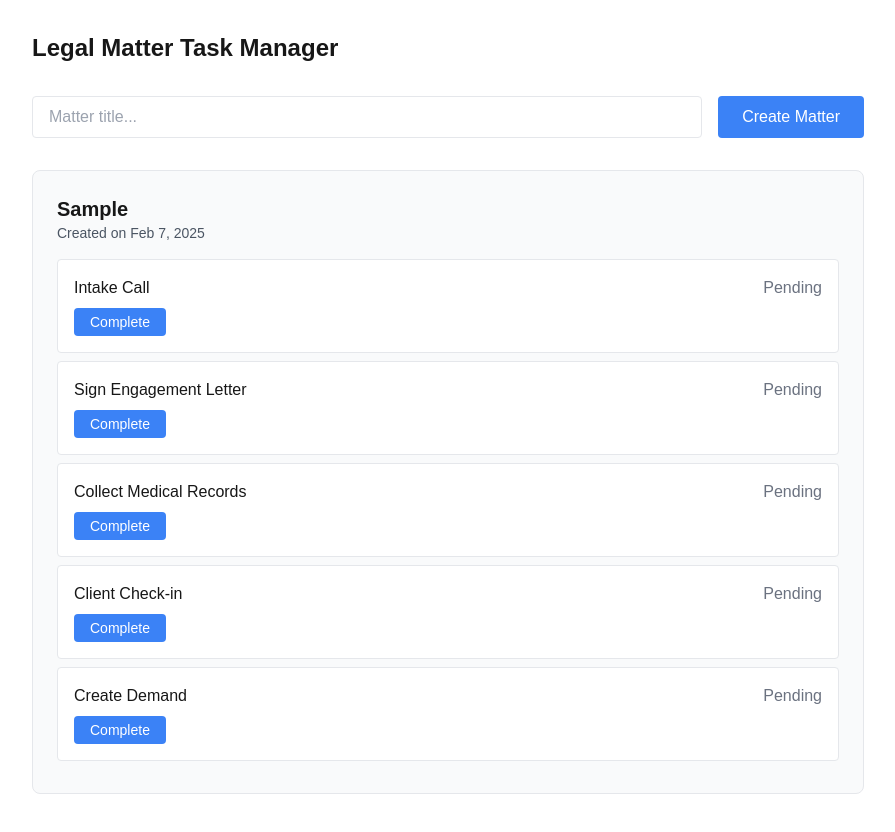
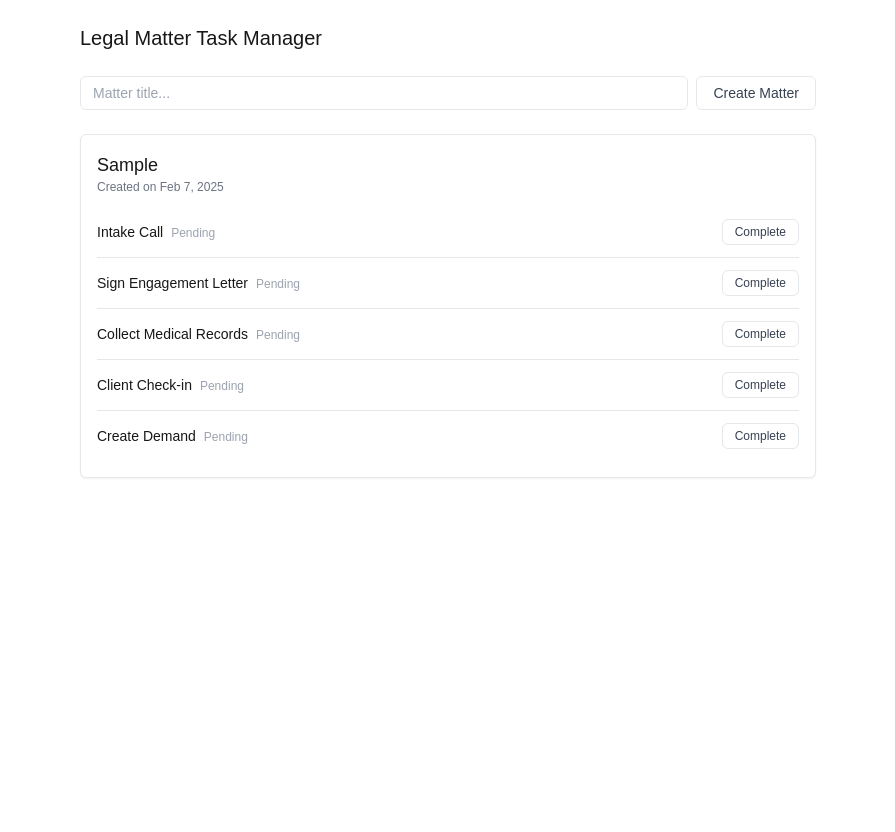
Before and after one commit to achrysaetos/taskset-manager-demo, a Next.js app: page / in a window 1280 px wide. Both pictures are taken after typing "Sample" into the empty fields and a click on the button "Create Matter". Shown: the top 832 px of the page, without its empty margins (192-1087 px from the left). After the commit the page ends 800 px from the top, so only its background shows below. Built offline with nearby package versions, Linux system fonts and the light colour scheme.

Commit message:
update styling

```diff
--- a/app/components/Task.tsx
+++ b/app/components/Task.tsx
@@ -36,25 +36,27 @@ export function Task({ type, task, matter, onComplete }: TaskProps) {
   };
 
   return (
-    <div className="border p-4 mb-2 rounded bg-white">
-      <div className="flex justify-between mb-2">
-        <span className="font-medium">{type}</span>
-        <span className={task.completed ? "text-green-600" : "text-gray-500"}>
+    <div className="border-b last:border-b-0 py-3">
+      <div className="flex justify-between items-center">
+        <div>
+          <span className="text-sm font-medium">{type}</span>
+          <span className={`ml-2 text-xs ${task.completed ? "text-green-600" : "text-gray-400"}`}>
             {task.completed ? "Completed" : "Pending"}
           </span>
+          {error && <div className="text-red-500 text-xs mt-1">{error}</div>}
         </div>
-      {error && <div className="text-red-500 text-sm mb-2">{error}</div>}
         <button
           onClick={handleClick}
           disabled={task.completed}
-        className={`px-4 py-1 rounded text-sm ${
+          className={`px-3 py-1 rounded-md text-xs transition-colors ${
             task.completed
-            ? "bg-gray-100 text-gray-400"
-            : "bg-blue-500 text-white"
+              ? "bg-gray-100 text-gray-400 cursor-default border border-gray-200"
+              : "bg-white border text-gray-700 hover:bg-gray-50"
           }`}
         >
           Complete
         </button>
       </div>
+    </div>
   );
 }
--- a/app/page.tsx
+++ b/app/page.tsx
@@ -31,26 +31,26 @@ export default function Home() {
   };
 
   return (
-    <div className="max-w-4xl mx-auto p-8">
-      <h1 className="text-2xl font-bold mb-8">Legal Matter Task Manager</h1>
+    <div className="max-w-3xl mx-auto px-4 py-6">
+      <h1 className="text-xl font-medium mb-6">Legal Matter Task Manager</h1>
 
-      <form onSubmit={createMatter} className="mb-8 flex gap-4">
+      <form onSubmit={createMatter} className="mb-6 flex gap-2">
         <input
           value={title}
           onChange={e => setTitle(e.target.value)}
           placeholder="Matter title..."
-          className="flex-1 px-4 py-2 border rounded"
+          className="flex-1 px-3 py-1.5 border rounded-md text-sm"
         />
-        <button className="px-6 py-2 bg-blue-500 text-white rounded">
+        <button className="px-4 py-1.5 bg-white border text-gray-700 rounded-md text-sm hover:bg-gray-50 transition-colors">
           Create Matter
         </button>
       </form>
 
       {[...matters].reverse().map(matter => (
-        <div key={matter.id} className="mb-8 border rounded-lg p-6 bg-gray-50">
-          <div className="mb-4">
-            <h2 className="text-xl font-bold">{matter.title}</h2>
-            <p className="text-sm text-gray-600">
+        <div key={matter.id} className="mb-4 border rounded-md p-4 bg-white shadow-sm">
+          <div className="mb-3">
+            <h2 className="text-lg font-medium">{matter.title}</h2>
+            <p className="text-xs text-gray-500">
               Created on {format(matter.createdAt, 'MMM d, yyyy')}
             </p>
           </div>
```
Lines whose indentation alone changed are shown as unchanged.
